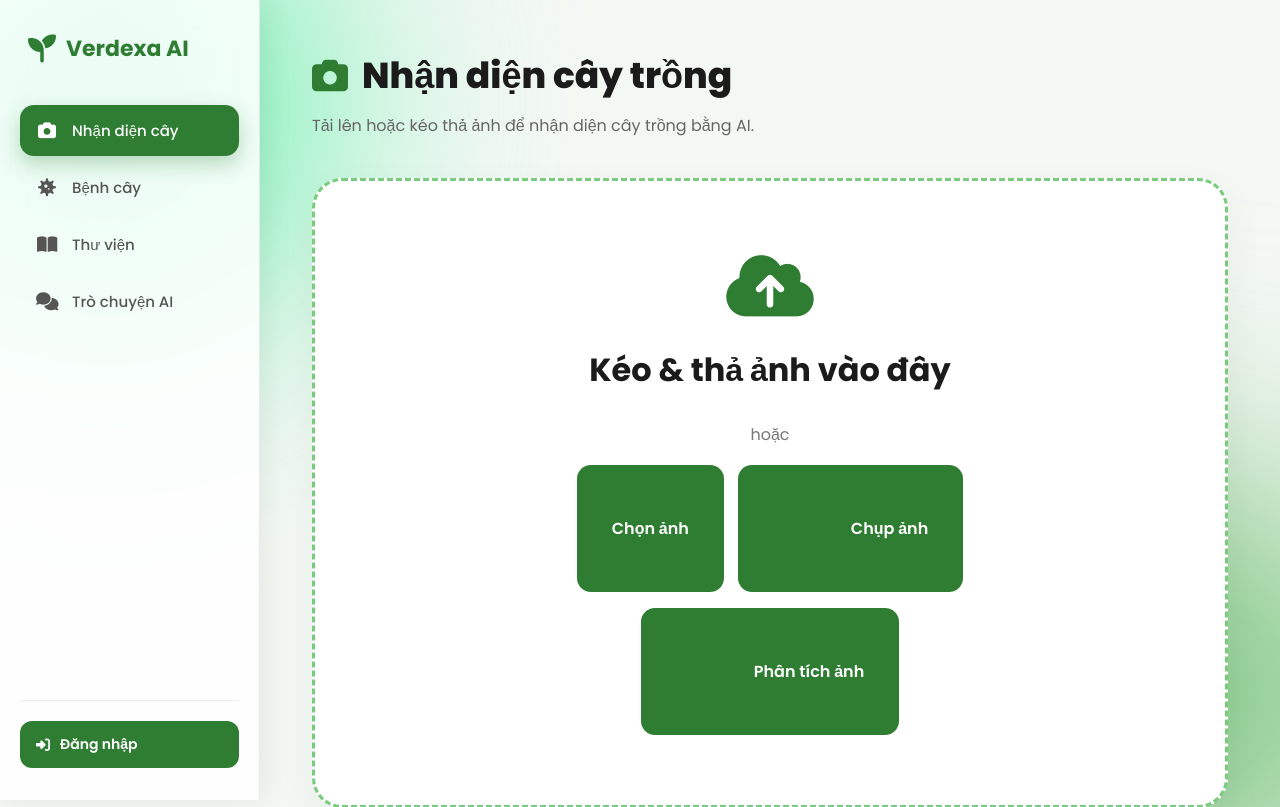
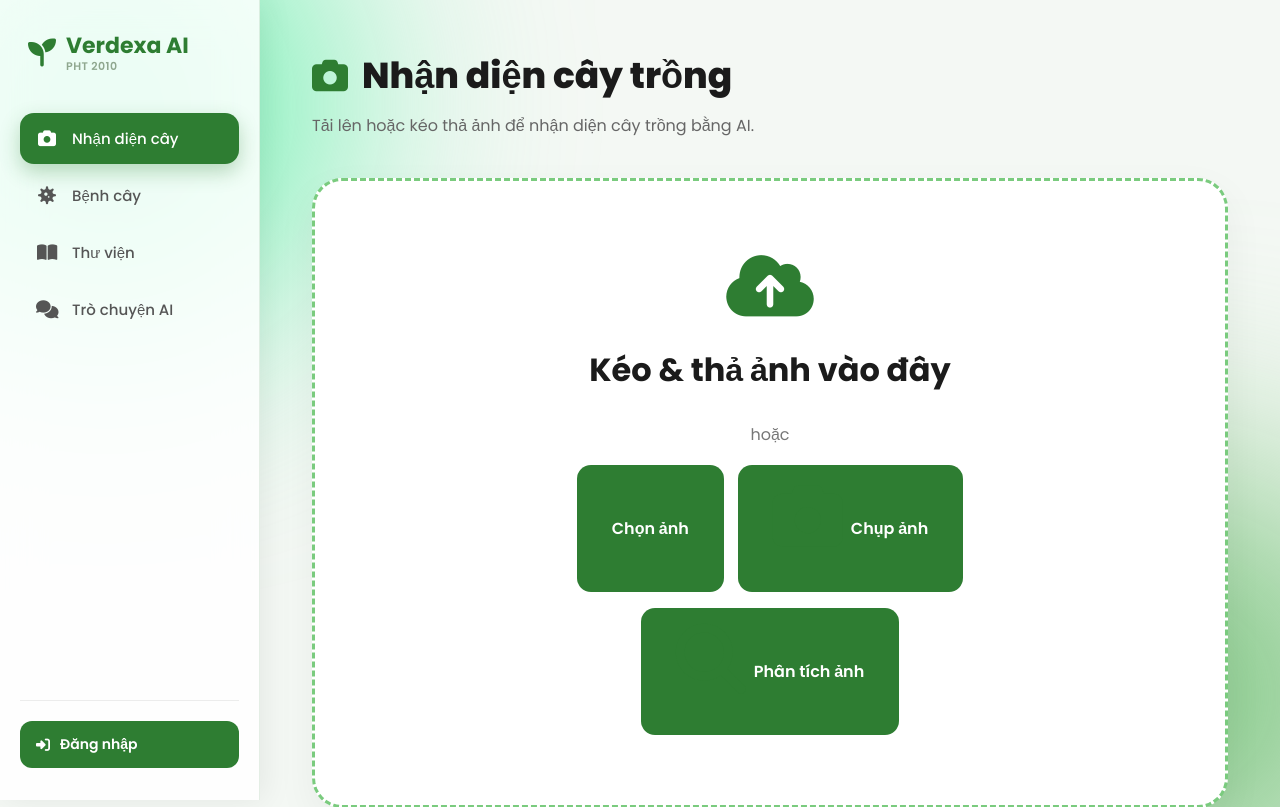
Before and after one commit to odizkuto/Verdexa-AI, a Flask app: template templates/index.html in a window 1280 px wide. Shown: the top 807 px of the page. Run offline with Flask 3, Linux system fonts and the light colour scheme; the template is opened without the code that fills it, so the values that code supplies are empty; parts of the project's set-up code (start-up, migrations or seed data) failed here and were passed over; some libraries are stand-ins or nearby versions.

Commit message:
Update index.html

```diff
--- a/templates/index.html
+++ b/templates/index.html
@@ -26,7 +26,10 @@
 <aside class="sidebar">
     <div class="sidebar-logo">
         <i class="fa-solid fa-seedling"></i>
-        <span>Verdexa AI</span>
+        <div class="sidebar-logo-text">
+            <span>Verdexa AI</span>
+            <small>PHT 2010</small>
+        </div>
     </div>
 
     <nav class="sidebar-nav">
```
